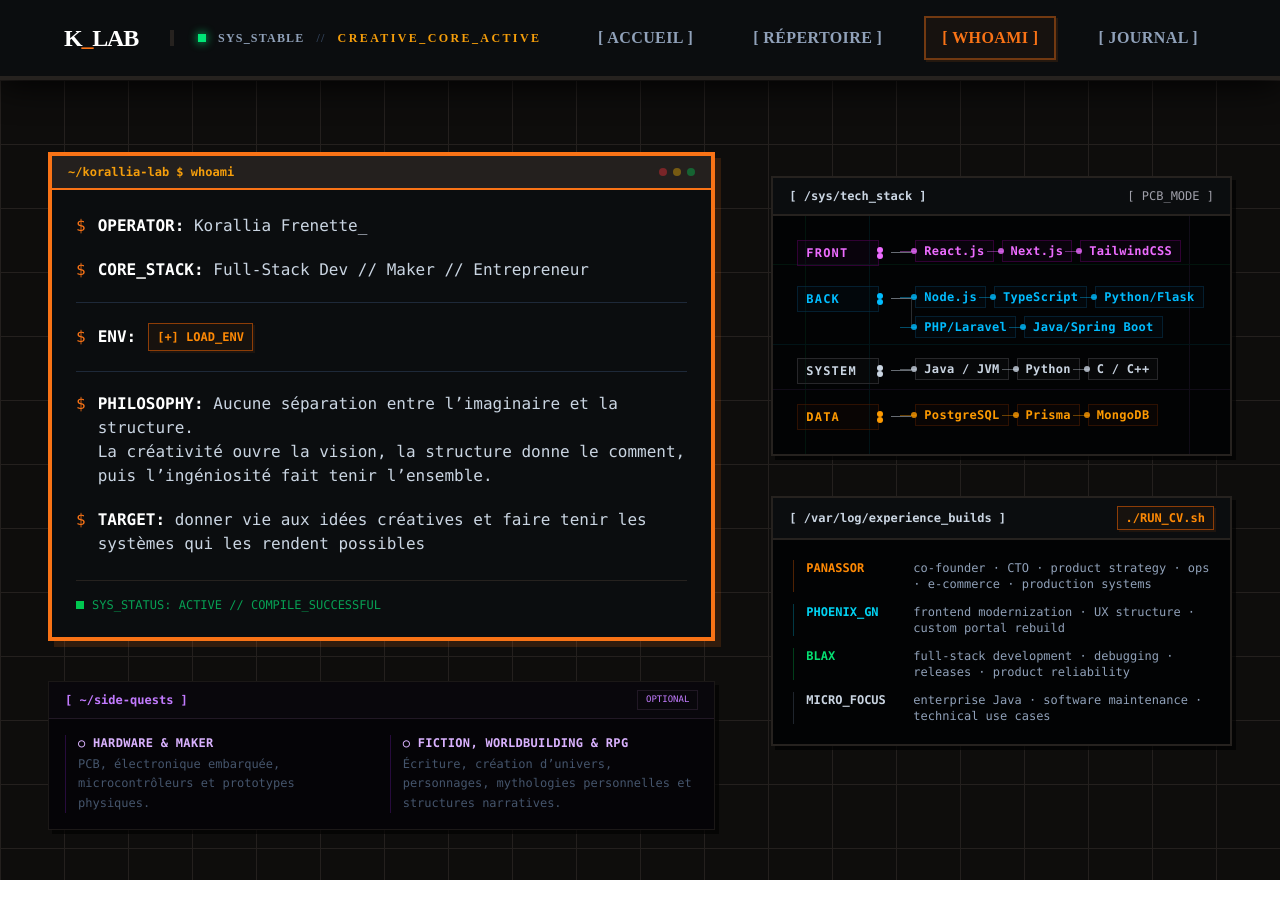
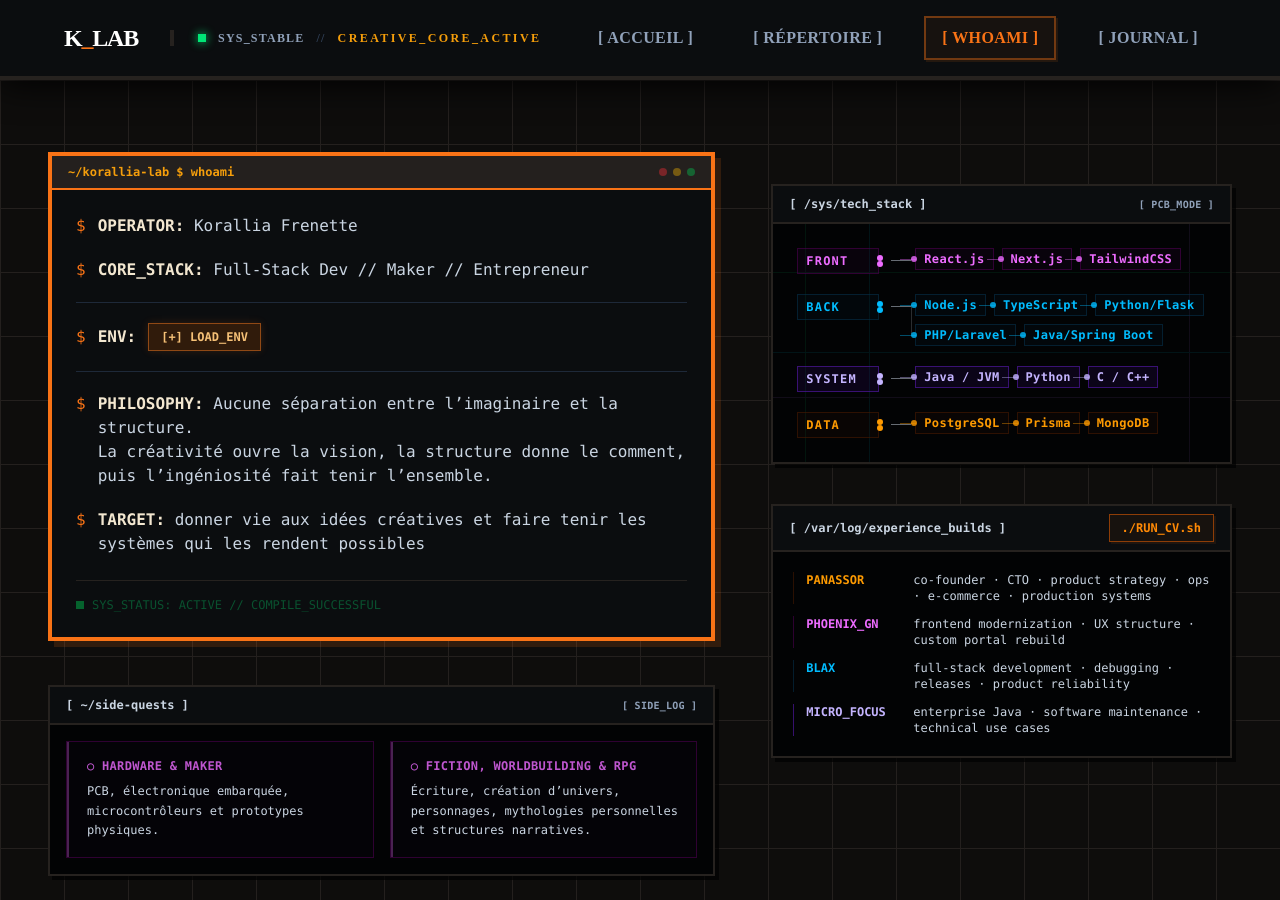
Before and after one commit to korallia/Portfolio, a React (Vite) app in the folder korallia-lab/: page /whoami in a window 1280 px wide. Built offline with nearby package versions, Linux system fonts and the light colour scheme.

Commit message:
harmonisation sidequests et général

```diff
--- a/korallia-lab/index.css
+++ b/korallia-lab/index.css
@@ -1 +1,27 @@
 @import "tailwindcss";
+@keyframes terminalWaitCursor {
+  0%, 49% {
+    opacity: 0;
+  }
+
+  50%, 100% {
+    opacity: 1;
+  }
+}
+
+.terminal-wait-cursor {
+  animation: terminalWaitCursor 1s steps(1, end) infinite;
+}
+@keyframes sysStatusPulse {
+  0%, 100% {
+    opacity: 0.45;
+  }
+
+  50% {
+    opacity: 0.9;
+  }
+}
+
+.sys-status-pulse {
+  animation: sysStatusPulse 2.8s ease-in-out infinite;
+}
--- a/korallia-lab/src/components/CVConsoleModal.jsx
+++ b/korallia-lab/src/components/CVConsoleModal.jsx
@@ -75,41 +75,41 @@ function CVConsoleModal( {setCvConsoleLines,isCvConsoleOpen, cvConsoleLines, set
     const getStatusBadgeClass = (status) => {
   switch (status) {
     case "ACTIVE":
-            return "text-green-400 border-green-500/40 bg-green-500/10";
+      return "text-emerald-400 border-emerald-950/60 bg-emerald-950/10";
 
     case "FREELANCE":
-            return "text-cyan-400 border-cyan-500/40 bg-cyan-500/10";
+      return "text-sky-400 border-sky-950/60 bg-sky-950/10";
 
     case "WEB_SYSTEMS":
-            return "text-orange-400 border-orange-500/40 bg-orange-500/10";
+      return "text-fuchsia-400 border-fuchsia-950/60 bg-fuchsia-950/10";
 
     case "ENTERPRISE":
-            return "text-slate-300 border-slate-500/40 bg-slate-500/10";
+      return "text-violet-300 border-violet-900/70 bg-violet-950/20";
 
     default:
-            return "text-slate-400 border-slate-600/40 bg-slate-600/10";
+      return "text-slate-400 border-zinc-800 bg-zinc-800/10";
   }
 };
 
     const cvSkillMatrix = [
     {
       label: "FRONT",
-      color: "text-cyan-400 border-cyan-500/30",
+      color: "text-fuchsia-400 border-fuchsia-950/60",
       value: "React.js · Next.js · TailwindCSS · UX structure · responsive UI",
     },
     {
       label: "BACK",
-      color: "text-green-400 border-green-500/30",
+      color: "text-sky-400 border-sky-950/60 bg-sky-950/10",
       value: "Node.js · TypeScript · Python/Flask · PHP/Laravel · Java/Spring Boot",
     },
     {
       label: "SYSTEM",
-      color: "text-slate-300 border-slate-500/30",
+      color: "text-slate-300 border-zinc-800",
       value: "Java/JVM · Python · C/C++ · debugging · software maintenance",
     },
     {
       label: "DATA",
-      color: "text-fuchsia-400 border-fuchsia-500/30",
+      color: "text-amber-500 border-amber-950/60",
       value: "PostgreSQL · Prisma · MongoDB · data modeling",
     },
   ];
@@ -133,7 +133,8 @@ function CVConsoleModal( {setCvConsoleLines,isCvConsoleOpen, cvConsoleLines, set
               <span>~/korallia-lab $ ./RUN_CV.sh</span>
           <button
   onClick={() => setIsCvConsoleOpen(false)}
-                 className="text-[14px] text-red-400 border border-red-500/50 bg-orange-500/5 px-2 py-0.5 hover:bg-orange-500/15 hover:border-red-400 transition-all font-bold cursor-pointer shadow-[2px_2px_0px_0px_rgba(249,115,22,0.08)]">
+  className="text-[12px] text-[#FF6B6B] border border-[#DC2626]/80 bg-[#7F1D1D]/35 px-3 py-1 hover:bg-[#991B1B]/55 hover:border-[#EF4444] hover:text-[#FECACA] transition-all font-bold cursor-pointer select-none shadow-[2px_2px_0px_0px_rgba(127,29,29,0.35)]"
+>
   CLOSE
 </button>
             </div>
--- a/korallia-lab/src/components/ExperienceBuilds.jsx
+++ b/korallia-lab/src/components/ExperienceBuilds.jsx
@@ -4,22 +4,22 @@
         const experienceBuilds = [
         {
         key: "PANASSOR",
-        color: "text-orange-400 border-orange-500/30",
+        color: "text-amber-500 border-amber-950/60",
         text: "co-founder · CTO · product strategy · ops · e-commerce · production systems",
         },
         {
         key: "PHOENIX_GN",
-        color: "text-cyan-400 border-cyan-500/30",
+        color: "text-fuchsia-400 border-fuchsia-950/60",
         text: "frontend modernization · UX structure · custom portal rebuild",
         },
         {
         key: "BLAX",
-        color: "text-green-400 border-green-500/30",
+        color: "text-sky-400 border-sky-950/60",
         text: "full-stack development · debugging · releases · product reliability",
         },
         {
         key: "MICRO_FOCUS",
-        color: "text-slate-300 border-slate-500/30",
+        color: "text-violet-300 border-violet-900/70",
         text: "enterprise Java · software maintenance · technical use cases",
         },
     ];
@@ -29,7 +29,7 @@
               <span className="text-xs font-bold">[ /var/log/experience_builds ]</span>
                 <button
                     onClick={() => setCvConsoleOpen(true)}
-                    className="text-[12px] text-orange-400 border border-orange-500/50 bg-orange-500/5 px-2 py-0.5 hover:bg-orange-500/15 hover:border-orange-400 transition-all font-bold cursor-pointer shadow-[2px_2px_0px_0px_rgba(249,115,22,0.08)] flex items-center h-full"
+                    className="text-[12px] text-orange-400 border border-orange-500/50 bg-orange-500/5 px-3 py-1 hover:bg-orange-500/15 hover:border-orange-400 transition-all font-bold cursor-pointer shadow-[2px_2px_0px_0px_rgba(249,115,22,0.08)] flex items-center h-full"
                 >
                     ./RUN_CV.sh
                 </button>
@@ -42,7 +42,7 @@
                   className={`grid grid-cols-[95px_1fr] gap-3 border-l pl-3 ${item.color}`}
                 >
                   <span className="font-bold">{item.key}</span>
-                  <span className="text-slate-400">{item.text}</span>
+                  <span className="text-slate-300">{item.text}</span>
                 </div>
               ))}
             </div>
--- a/korallia-lab/src/components/Pages/Portfolio.jsx
+++ b/korallia-lab/src/components/Pages/Portfolio.jsx
@@ -26,7 +26,7 @@ const Portfolio = () => {
 
           {/* UPDATE : On remonte SideQuest (lg:translate-y-6) pour qu'il serre le terminal, */}
           {/* mais il garde une marge (mt-10) pour ne pas l'écraser sur mobile */}
-          <div className="mt-4 lg:translate-y-6">
+          <div className="mt-5 lg:translate-y-6">
             <SideQuest/>
           </div>
 
@@ -34,7 +34,7 @@ const Portfolio = () => {
 
         {/* COLONNE DROITE (TechStack + ExperienceBuilds) */}
         {/* UPDATE : On remonte les deux boîtes en réduisant le pt à lg:pt-4 */}
-        <div className="lg:col-span-5 flex flex-col gap-10 lg:pt-6">
+        <div className="lg:col-span-5 flex flex-col gap-10 lg:pt-8">
 
           <TechStack/>
 
--- a/korallia-lab/src/components/SideQuest.jsx
+++ b/korallia-lab/src/components/SideQuest.jsx
@@ -1,6 +1,4 @@
-
 function SideQuest() {
-
   const sideQuests = [
     {
       title: "HARDWARE & MAKER",
@@ -11,15 +9,16 @@
       text: "Écriture, création d’univers, personnages, mythologies personnelles et structures narratives.",
     },
   ];
+
   return (
-        <div className="bg-[#050407] border border-[#26221F]/70 shadow-[4px_4px_0px_0px_rgba(0,0,0,0.65)] w-full max-w-2xl">
-            <div className="border-b border-[#2B2030]/70 px-4 py-2 bg-[#09070C] flex justify-between items-center">
-                <span className="text-xs font-bold text-purple-400">
+    <div className="bg-[#020304] border-2 border-[#26221F] shadow-[4px_4px_0px_0px_rgba(0,0,0,0.7)] w-full overflow-hidden">
+      <div className="border-b-2 border-[#26221F] px-4 py-2 bg-[#0B0D0F] flex justify-between items-center select-none min-h-[38px]">
+        <span className="text-xs font-bold text-slate-300">
           [ ~/side-quests ]
         </span>
 
-                <span className="text-[9px] text-purple-400 border border-[#2B2030]/70 px-2 py-0.5 select-none cursor-default">
-                OPTIONAL
+        <span className="text-[10px] text-slate-400 font-bold tracking-wide select-none cursor-default">
+          [ SIDE_LOG ]
         </span>
       </div>
 
@@ -27,21 +26,21 @@
         {sideQuests.map((quest) => (
           <div
             key={quest.title}
-                    className="border-l border-purple-900/40 pl-3"
+            className="relative border border-fuchsia-950/60 bg-fuchsia-950/[0.035] p-4 pl-5"
           >
-                    <p className="text-purple-300 font-bold tracking-wide mb-1">
+            <div className="absolute left-0 top-0 h-full w-[2px] bg-fuchsia-400/30" />
+
+            <p className="text-fuchsia-400/80 font-bold tracking-wide mb-2">
   ○ {quest.title}
 </p>
-
-                    <p className="text-slate-600 leading-relaxed">
+            <p className="text-slate-300 leading-relaxed">
               {quest.text}
             </p>
           </div>
         ))}
       </div>
     </div>
-
-  )
+  );
 }
 
-export default SideQuest
+export default SideQuest;
--- a/korallia-lab/src/components/TechStack.jsx
+++ b/korallia-lab/src/components/TechStack.jsx
@@ -16,9 +16,9 @@
   { name: "Java/Spring Boot", cat: "back", color: "text-sky-400 border-sky-950/60 bg-sky-950/10" },
 
   // SYSTEM (Blanc Terminal Pur)
-  { name: "Java / JVM", cat: "software", color: "text-slate-300 border-zinc-800 bg-zinc-800/15" },
-  { name: "Python", cat: "software", color: "text-slate-300 border-zinc-800 bg-zinc-800/15" },
-  { name: "C / C++", cat: "software", color: "text-slate-300 border-zinc-800 bg-zinc-800/15" },
+  { name: "Java / JVM", cat: "software", color: "text-violet-300 border-violet-900/70 bg-violet-950/20" },
+  { name: "Python", cat: "software", color: "text-violet-300 border-violet-900/70 bg-violet-950/20" },
+  { name: "C / C++", cat: "software", color: "text-violet-300 border-violet-900/70 bg-violet-950/20" },
 
   // DATA (Ambre Doré - Chaud et ultra lisible)
   { name: "PostgreSQL", cat: "bd", color: "text-amber-500 border-amber-950/60 bg-amber-950/10" },
@@ -29,14 +29,14 @@
         const techGroups = [
             { label: "FRONT", cat: "front", node: "text-fuchsia-400 border-fuchsia-950/60 bg-fuchsia-950/10" },
             { label: "BACK", cat: "back", node: "text-sky-400 border-sky-950/60 bg-sky-950/10" },
-            { label: "SYSTEM", cat: "software", node: "text-slate-300 border-zinc-800 bg-zinc-800/15" },
+            { label: "SYSTEM", cat: "software", node: "text-violet-300 border-violet-900/70 bg-violet-950/20" },
             { label: "DATA", cat: "bd", node: "text-amber-500 border-amber-950/60 bg-amber-950/10" },
         ];
     return (
             <div className="bg-[#020304] border-2 border-[#26221F] shadow-[4px_4px_0px_0px_rgba(0,0,0,0.7)]">
                 <div className="border-b-2 border-[#26221F] px-4 py-2 bg-[#0B0D0F] flex justify-between items-center select-none min-h-[38px]">
                      <span className="text-xs font-bold text">[ /sys/tech_stack ]</span>
-                        <span className="flex items-center h-full text-zinc-400 text-[12px] select-none">
+                        <span className="text-[10px] text-slate-400 font-bold tracking-wide select-none cursor-default">
   [ PCB_MODE ]
 </span>
                 </div>
--- a/korallia-lab/src/components/WhoamiTerminal.jsx
+++ b/korallia-lab/src/components/WhoamiTerminal.jsx
@@ -25,8 +25,11 @@ function WhoamiTerminal() {
           <div className="flex gap-3 items-start">
             <span className="text-[#F97316]">$</span>
             <p>
-              <span className="text-white font-bold">OPERATOR:</span>{" "}
-              Korallia Frenette_
+              <span className="text-[#F3E7D0] font-bold">OPERATOR:</span>{" "}
+              Korallia Frenette
+              <span className="inline-block ml-0.5 text-white font-black terminal-wait-cursor">
+  _
+</span>
             </p>
           </div>
 
@@ -34,34 +37,33 @@ function WhoamiTerminal() {
           <div className="flex gap-3 items-start">
             <span className="text-[#F97316]">$</span>
             <p>
-              <span className="text-white font-bold">CORE_STACK:</span>{" "}
+              <span className="text-[#F3E7D0] font-bold">CORE_STACK:</span>{" "}
               Full-Stack Dev // Maker // Entrepreneur
             </p>
           </div>
         </div>
 
         {/* BORDURE ET SECTION : ENV */}
-        {/* Le pt-5 et la border-t isolent proprement la section avec de l'air */}
         <div className="mt-5 pt-5 border-t border-gray-800 space-y-1">
           <div className="flex items-center gap-3">
             <span className="text-[#F97316]">$</span>
-            <span className="font-bold text-white">ENV:</span>
+            <span className="font-bold text-[#F3E7D0]">ENV:</span>
 
             <button
               onClick={() => setIsEnvExpanded(!isEnvExpanded)}
-              className="text-[12px] text-orange-400 border border-orange-500/50 bg-orange-500/5 px-2 py-1 hover:bg-orange-500/15 hover:border-orange-400 transition-all font-bold cursor-pointer shadow-[2px_2px_0px_0px_rgba(249,115,22,0.08)] flex items-center"
+              className="text-[12px] text-[#F6C177] border border-[#A85518]/80 bg-[#3A1F0B]/80 px-3 py-1 hover:text-[#FFE1A8] hover:border-[#F97316] hover:bg-[#5A2A0A] transition-all font-bold cursor-pointer select-none shadow-[0_0_8px_rgba(249,115,22,0.16)]"
             >
               {isEnvExpanded ? "[-] HIDE_ENV" : "[+] LOAD_ENV"}
             </button>
           </div>
 
           {isEnvExpanded && (
-            <div className="mt-3 pl-4 space-y-3  border-amber-500/20 animate-in slide-in-from-top-1 duration-200 bg-amber-500/[0.025]">
+            <div className="mt-3 pl-4 space-y-3 border-amber-500/20 animate-in slide-in-from-top-1 duration-200 bg-amber-500/[0.025]">
               {/* FULL STACK ENV */}
               <div className="flex items-start gap-2 py-3">
-                <span className="text-[#F97316] font-bold">↳</span>
+                <span className="text-[#C97A2B] font-bold">↳</span>
                 <p className="leading-relaxed">
-                  <span className="text-amber-600 font-bold">FULL_STACK_DEV=</span>
+                  <span className="text-[#C97A2B] font-bold">FULL_STACK_DEV=</span>
                   <span className="text-slate-300">
                     "idées brutes, trop d’onglets ouverts, pseudo-code et intuition logique"
                   </span>
@@ -70,9 +72,9 @@ function WhoamiTerminal() {
 
               {/* MAKER ENV */}
               <div className="flex items-start gap-2">
-                <span className="text-[#F97316] font-bold">↳</span>
+                <span className="text-[#C97A2B] font-bold">↳</span>
                 <p className="leading-relaxed">
-                  <span className="text-amber-600 font-bold">MAKER=</span>
+                  <span className="text-[#C97A2B] font-bold">MAKER=</span>
                   <span className="text-slate-300">
                     "esprit ingénieur, microcontrôleurs, schémas, circuits et PCB"
                   </span>
@@ -81,15 +83,15 @@ function WhoamiTerminal() {
 
               {/* ENTREPRENEUR ENV */}
               <div className="flex items-start gap-2 pb-2">
-                <span className="text-[#F97316] font-bold">↳</span>
+                <span className="text-[#C97A2B] font-bold">↳</span>
                 <p className="leading-relaxed">
-                  <span className="text-amber-600 font-bold">ENTREPRENEUR=</span>
+                  <span className="text-[#C97A2B] font-bold">ENTREPRENEUR=</span>
                   <span className="text-slate-300">"Co-fondatrice @ </span>
                                 <a
   href="https://www.panassor.ca/"
   target="_blank"
   rel="noopener noreferrer"
-                    className="text-green-600 font-bold hover:underline"
+  className="text-[#FFB86B] font-bold underline underline-offset-4 decoration-[#F97316]/70 hover:text-[#FFD08A] hover:decoration-[#FFD08A] transition-colors"
 >
   panassor.ca | Kits Médiévaux Uniques↗
 </a>
@@ -101,13 +103,12 @@ function WhoamiTerminal() {
         </div>
 
         {/* BORDURE ET SECTION : PHILOSOPHY & TARGET */}
-        {/* Même traitement : mt-5 et pt-5 avec la border-t pour un équilibre parfait */}
         <div className="mt-5 pt-5 border-t border-gray-800 space-y-5">
           {/* PHILOSOPHY */}
           <div className="flex gap-3 items-start">
             <span className="text-[#F97316]">$</span>
             <p>
-              <span className="text-white font-bold">PHILOSOPHY:</span>{" "}
+              <span className="text-[#F3E7D0] font-bold">PHILOSOPHY:</span>{" "}
               Aucune séparation entre l’imaginaire et la structure.
               <br />
               La créativité ouvre la vision, la structure donne le comment,
@@ -120,7 +121,7 @@ function WhoamiTerminal() {
           <div className="flex gap-3 items-start">
             <span className="text-[#F97316]">$</span>
             <p>
-              <span className="text-white font-bold">TARGET:</span>{" "}
+              <span className="text-[#F3E7D0] font-bold">TARGET:</span>{" "}
               donner vie aux idées créatives et faire tenir les systèmes qui les rendent possibles
             </p>
           </div>
@@ -128,7 +129,7 @@ function WhoamiTerminal() {
 
         {/* STATUS */}
         <div className="mt-6 pt-4 border-t border-[#26221F] text-xs text-green-400/70 select-none cursor-default">
-          <div className="flex items-center gap-2 animate-[pulse_2.8s_ease-in-out_infinite]">
+          <div className="flex items-center gap-2 sys-status-pulse">
   <span className="h-2 w-2 bg-green-500 rounded-none inline-block" />
   <span>SYS_STATUS: ACTIVE // COMPILE_SUCCESSFUL</span>
 </div>
```
Lines whose indentation alone changed are shown as unchanged.
